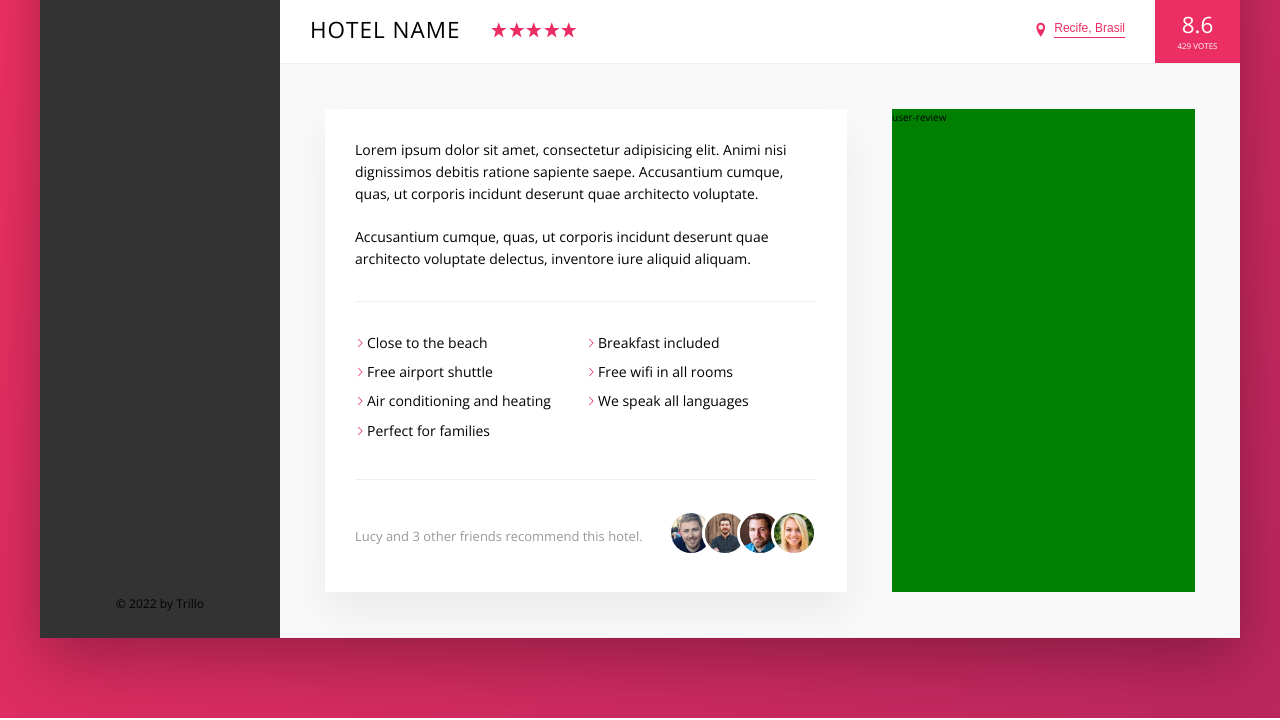
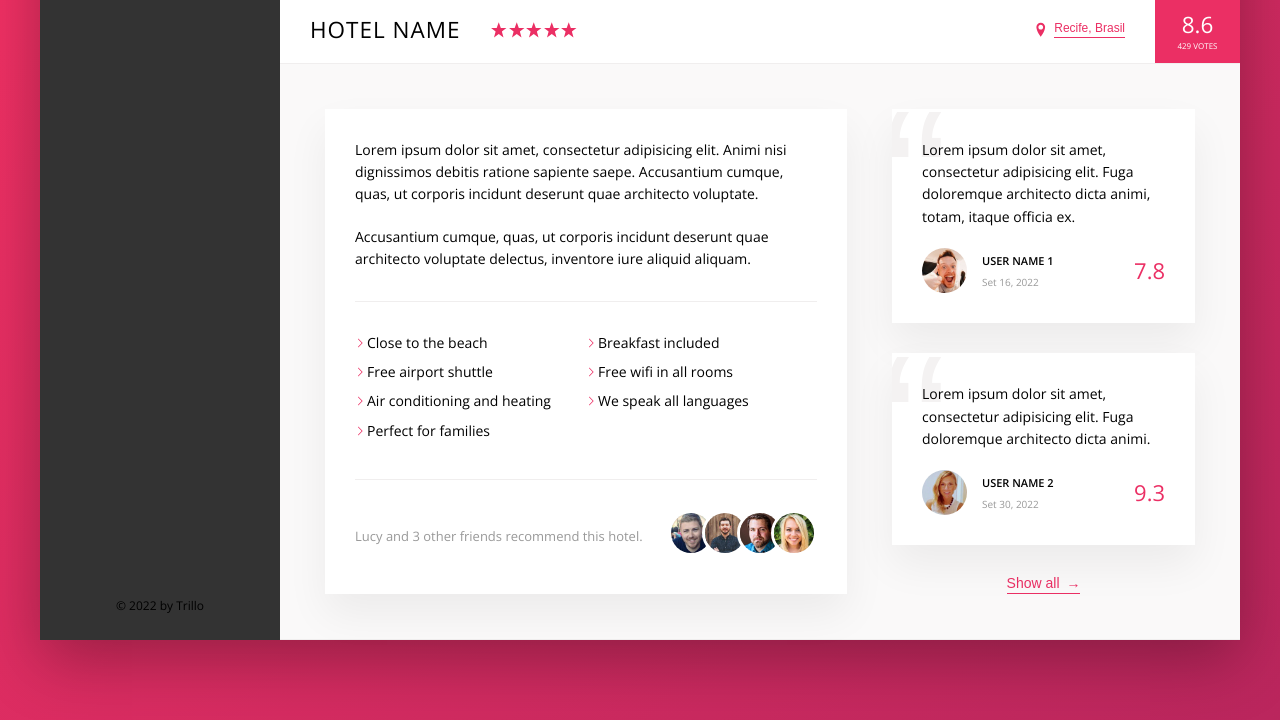
Before and after one commit to henriquequeirozcunha/trillo, a website: page index.html in a window 1280 px wide. Shown: the part 529-1249 px from the top of the page. Drawn offline with nearby package versions, Linux system fonts and the light colour scheme.

Commit message:
refactor: add user-review section

```diff
--- a/index.html
+++ b/index.html
@@ -173,9 +173,38 @@
                             </div>
                         </div>
 
-                        <div class="user-reviews">
-                            user-review
-                        </div>
+                        <figure class="user-reviews">
+                            <figure class="review">
+                                <blockquote class="review__text">
+                                    Lorem ipsum dolor sit amet, consectetur adipisicing elit. Fuga doloremque architecto dicta animi, totam, itaque officia ex.
+                                </blockquote>
+                                <figcaption class="review__user">
+                                    <img src="img/user-1.jpg" alt="User 1" class="review__photo">
+                                    <div class="review__user-box">
+                                        <p class="review__user-name">User Name 1</p>
+                                        <p class="review__user-date">Set 16, 2022</p>
+                                    </div>
+                                    <div class="review__rating">7.8</div>
+                                </figcaption>
+                            </figure>
+                            <figure class="review">
+                                <blockquote class="review__text">
+                                    Lorem ipsum dolor sit amet, consectetur adipisicing elit. Fuga doloremque architecto dicta animi.
+                                </blockquote>
+                                <figcaption class="review__user">
+                                    <img src="img/user-2.jpg" alt="User 2" class="review__photo">
+                                    <div class="review__user-box">
+                                        <p class="review__user-name">User Name 2</p>
+                                        <p class="review__user-date">Set 30, 2022</p>
+                                    </div>
+                                    <div class="review__rating">9.3</div>
+                                </figcaption>
+                            </figure>
+
+                            <button class="btn-inline">
+                                Show all <span>&rarr;</span>
+                            </button>
+                        </figure>
                     </div>
                 </main>
             </div>
--- a/sass/_components.scss
+++ b/sass/_components.scss
@@ -273,8 +273,17 @@
     cursor: pointer;
     transition: all .2s;
 
+    & span {
+        margin-left: 3px;
+        transition: margin-left .2s;
+    }
+
     &:hover {
         color: var(--color-grey-dark-1);
+
+        span {
+            margin-left: 8px;
+        }
     }
 
     &:focus {
--- a/sass/_layout.scss
+++ b/sass/_layout.scss
@@ -39,6 +39,8 @@
 }
 
 .detail {
+    font-size: 1.4rem;
+
     display: flex;
     padding: 4.5rem;
     background-color: var(--color-grey-light-1);
@@ -46,7 +48,6 @@
 }
 
 .description {
-    font-size: 1.4rem;
     background-color: #fff;
     box-shadow: var(--shadow-light);
     padding: 3rem;
@@ -55,8 +56,11 @@
 }
 
 .user-reviews {
-    background-color: green;
     flex: 1;
+
+    display: flex;
+    flex-direction: column;
+    align-items: center;
 }
 
 // paragraph
@@ -130,3 +134,66 @@
         }
      }
 }
+
+// reviews
+.review {
+    background-color: #fff;
+    box-shadow: var(--shadow-light);
+    padding: 3rem;
+    margin-bottom: 3rem;
+    position: relative;
+    overflow: hidden;
+
+    &__text {
+        margin-bottom: 2rem;
+        z-index: 10;
+        position: relative;
+    }
+
+    &__user {
+        display: flex;
+        align-items: center;
+    }
+
+    &__photo {
+        height: 4.5rem;
+        width: 4.5rem;
+        border-radius: 50%;
+        margin-right: 1.5rem;
+    }
+
+    &__user-box {
+        margin-right: auto;
+    }
+
+    &__user-name {
+        font-size: 1.1rem;
+        text-transform: uppercase;
+        font-weight: 600;
+        margin-bottom: .4rem;
+    }
+
+    &__user-date {
+        font-size: 1rem;
+        color: var(--color-grey-dark-3);
+    }
+
+    &__rating {
+        font-size: 2.2rem;
+        font-weight: 300;
+        color: var(--color-primary);
+    }
+
+    &::before {
+        content: "\201C";
+        position: absolute;
+        top: -2.75rem;
+        left: -1rem;
+        font-size: 20rem;
+
+        color: var(--color-grey-light-2);
+        font-family: sans-serif;
+        line-height: 1;
+        z-index: 1;
+    }
+}
```
Also changed, not shown: css/style.css.
